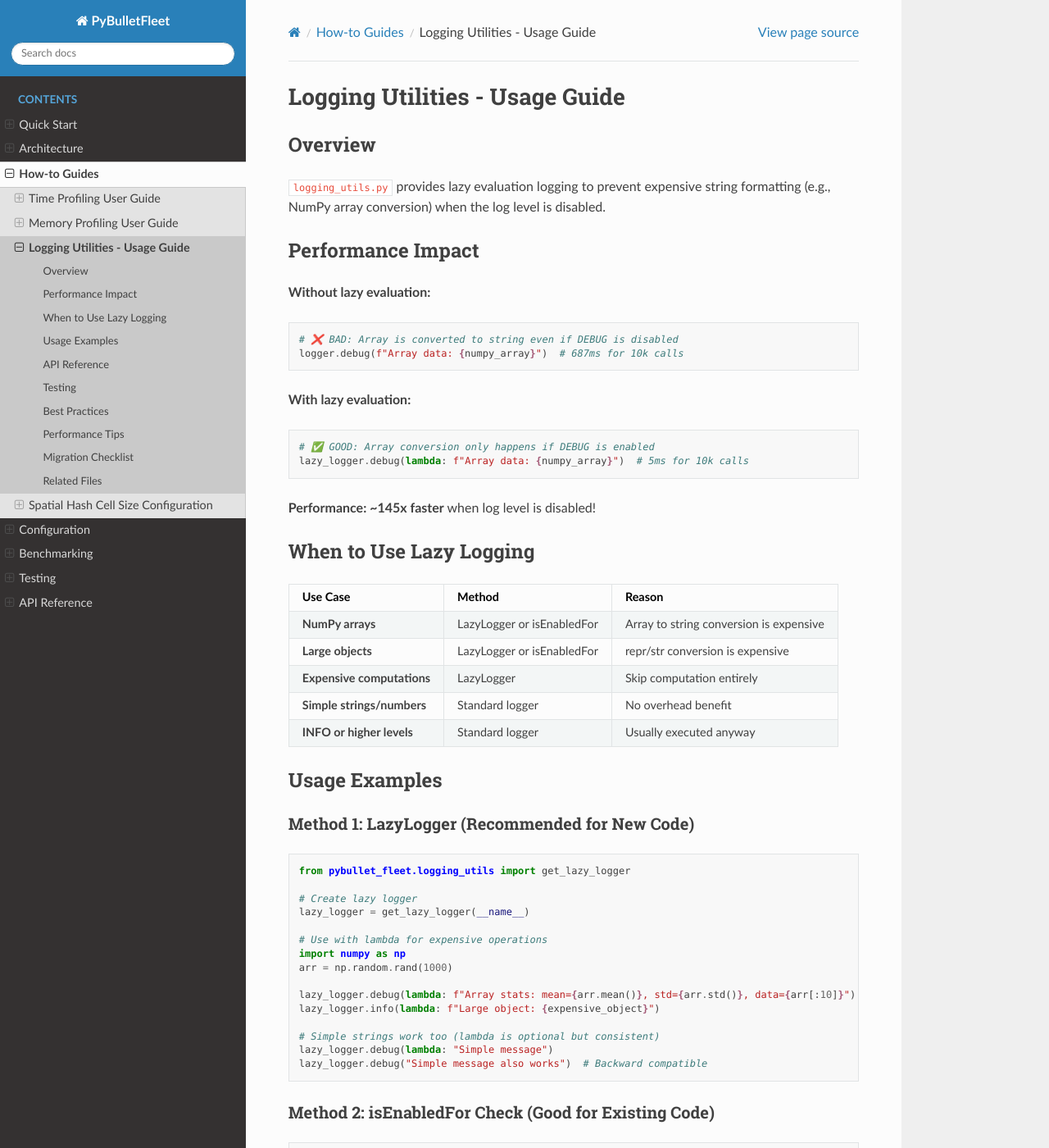
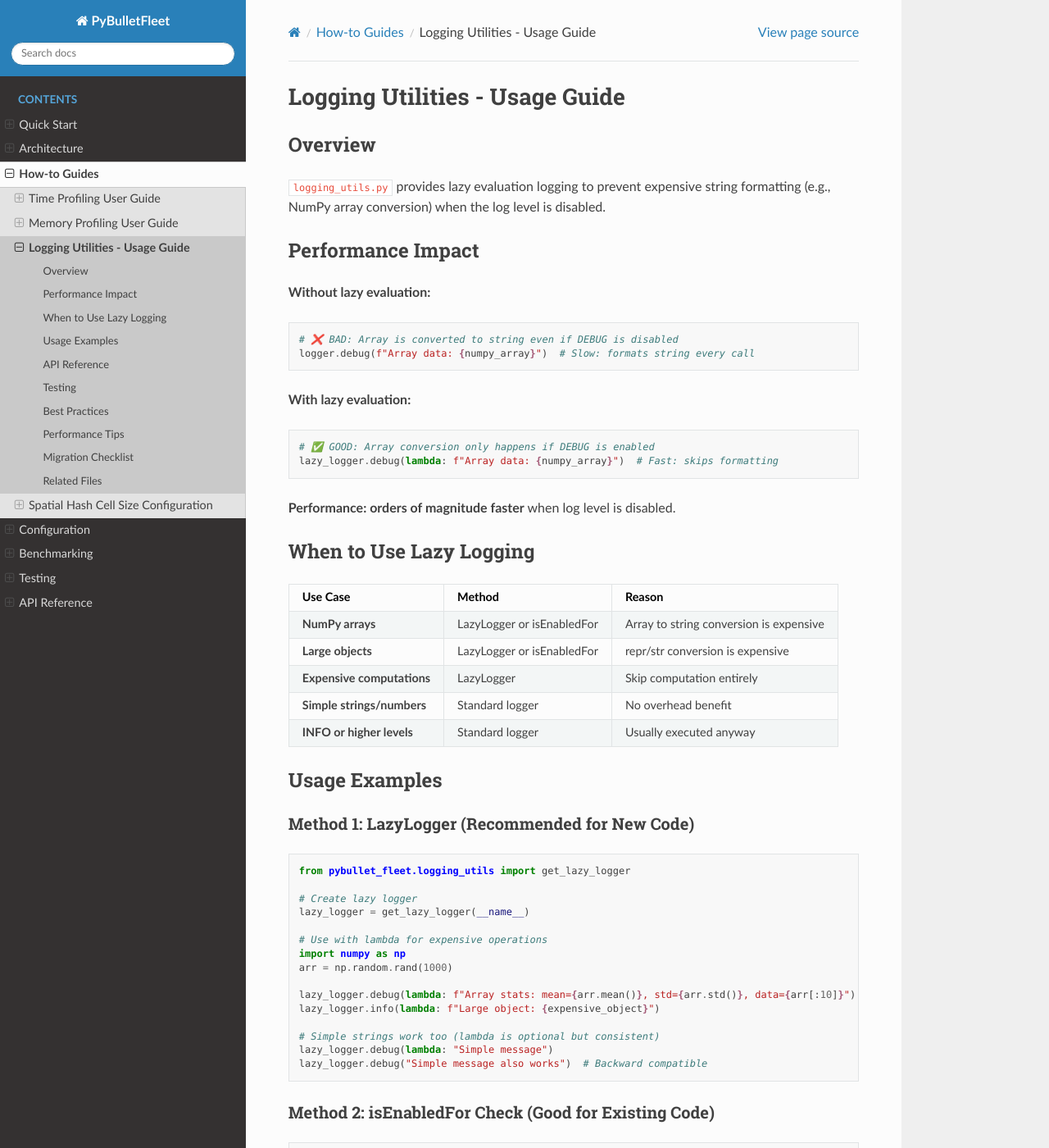
Before and after one commit to yuokamoto/PyBulletFleet, a Sphinx documentation site: the page built from docs/how-to/logging.md, in a window 1280 px wide and 1400 px high. Shown: the whole window at 82% size. Built offline with Sphinx 7.4.7 and the Read the Docs theme 3.1.0, drawn with Linux system fonts in a browser that asks for light colours; some of the changed text lies outside the part shown.

Commit message:
docs: replace specific benchmark numbers with qualitative descriptions in logging guide

````diff
--- a/docs/how-to/logging.md
+++ b/docs/how-to/logging.md
@@ -9,16 +9,16 @@
 **Without lazy evaluation:**
 ```python
 # ❌ BAD: Array is converted to string even if DEBUG is disabled
-logger.debug(f"Array data: {numpy_array}")  # 687ms for 10k calls
+logger.debug(f"Array data: {numpy_array}")  # Slow: formats string every call
 ```
 
 **With lazy evaluation:**
 ```python
 # ✅ GOOD: Array conversion only happens if DEBUG is enabled
-lazy_logger.debug(lambda: f"Array data: {numpy_array}")  # 5ms for 10k calls
+lazy_logger.debug(lambda: f"Array data: {numpy_array}")  # Fast: skips formatting
 ```
 
-**Performance: ~145x faster** when log level is disabled!
+**Performance: orders of magnitude faster** when log level is disabled.
 
 ## When to Use Lazy Logging
 
@@ -69,14 +69,14 @@
 ### Method 2: isEnabledFor Check (Good for Existing Code)
 ```python
 def _init_differential_rotation_trajectory(self, goal):
-    # These 4 lines caused 316ms overhead for 1000 calls!
+    # These lines caused significant overhead in hot paths!
     logger.debug(f"Agent {self.body_id} checking orientation alignment:")
     logger.debug(f"  Movement direction: {x_axis_target}")  # NumPy array
     logger.debug(f"  Goal's X-axis: {x_axis_goal}")         # NumPy array
     logger.debug(f"  Alignment: {alignment:.3f}")
 ```
 
-**After optimization (76% faster):**
+**After optimization (significantly faster):**
 ```python
 def _init_differential_rotation_trajectory(self, goal):
     if logger.isEnabledFor(logging.DEBUG):
@@ -131,11 +131,11 @@
 Expected output:
 ```
 Performance Benchmark (10,000 iterations)
-Standard logger:           686.90ms (baseline)
-Standard with check:       1.08ms (99.8% faster)
-Lazy logger:               4.75ms (99.3% faster)
+Standard logger:           slow (baseline)
+Standard with check:       fast (>99% faster)
+Lazy logger:               fast (>99% faster)
 
-Conclusion: Lazy logger is ~145x faster for disabled log levels
+Conclusion: Lazy logger is orders of magnitude faster for disabled log levels
 ```
 
 ## Best Practices
````
